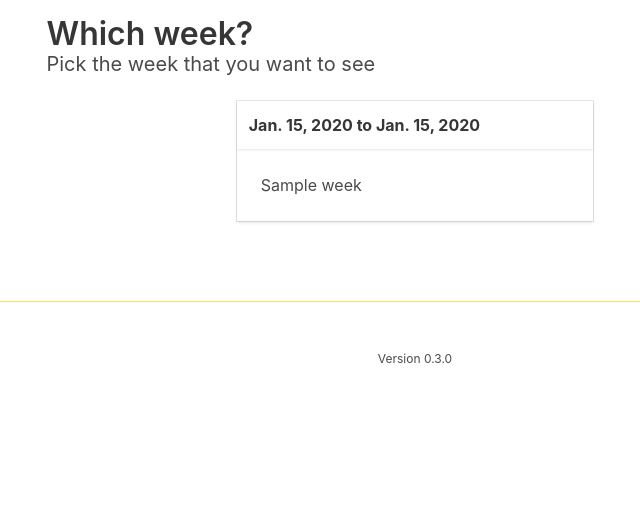
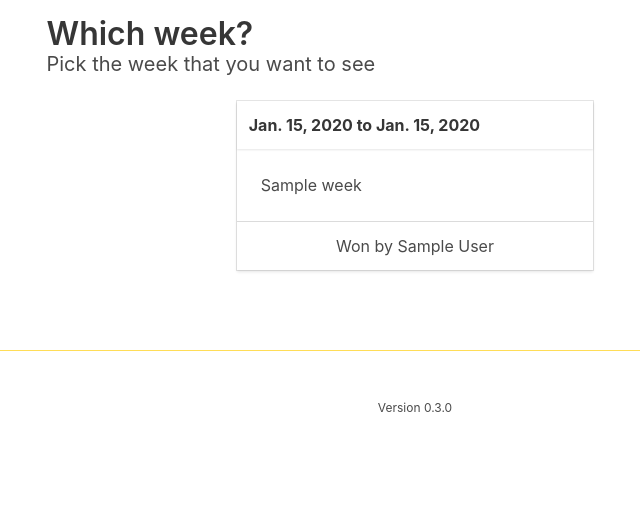
Before and after one commit to jayhale/bingo, a Django app: page / in a window 1280 px wide. Shown: the part 52-564 px from the top of the page, without its empty margins (225-865 px from the left). Run offline with Django 3.2, Linux system fonts and the light colour scheme; a user stored in the database is signed in; tables that the repository leaves empty hold one stand-in row (values such as "Sample post").

Commit message:
Adding winners

```diff
--- a/cards/models.py
+++ b/cards/models.py
@@ -34,6 +34,8 @@
     name = models.CharField(max_length=128)
     start = models.DateField()
     end = models.DateField()
+    winner = models.ForeignKey(get_user_model(), on_delete=models.SET_NULL,
+        blank=True, null=True, default=None)
     published = models.BooleanField(default=False)
 
 
--- a/cards/templates/cards/index.html
+++ b/cards/templates/cards/index.html
@@ -20,6 +20,13 @@
           {{ card }}
         </div>
       </div>
+      {% if card.week.winner %}
+      <div class="card-footer">
+        <span class="card-footer-item">
+          Won by {{ card.week.winner.get_full_name }}
+        </span>
+      </div>
+      {% endif %}
     </div>
     {% endfor %}
   </div>
```
Also changed, not shown: cards/migrations/0006_week_winner.py (added).
